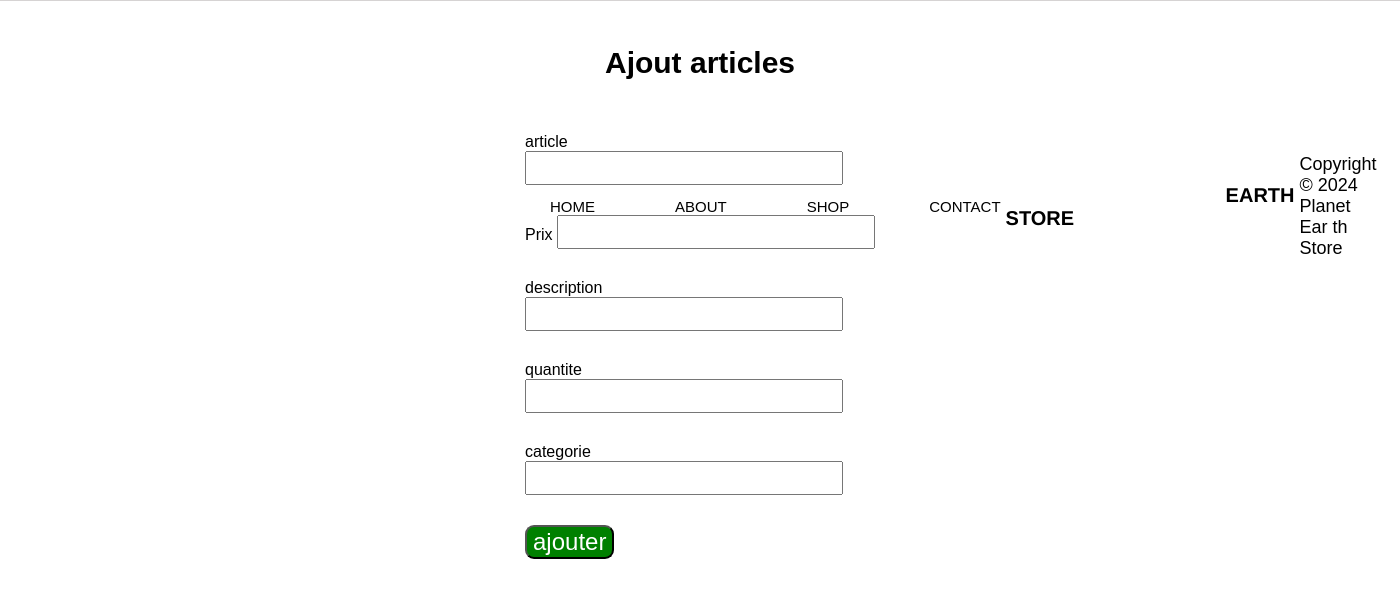
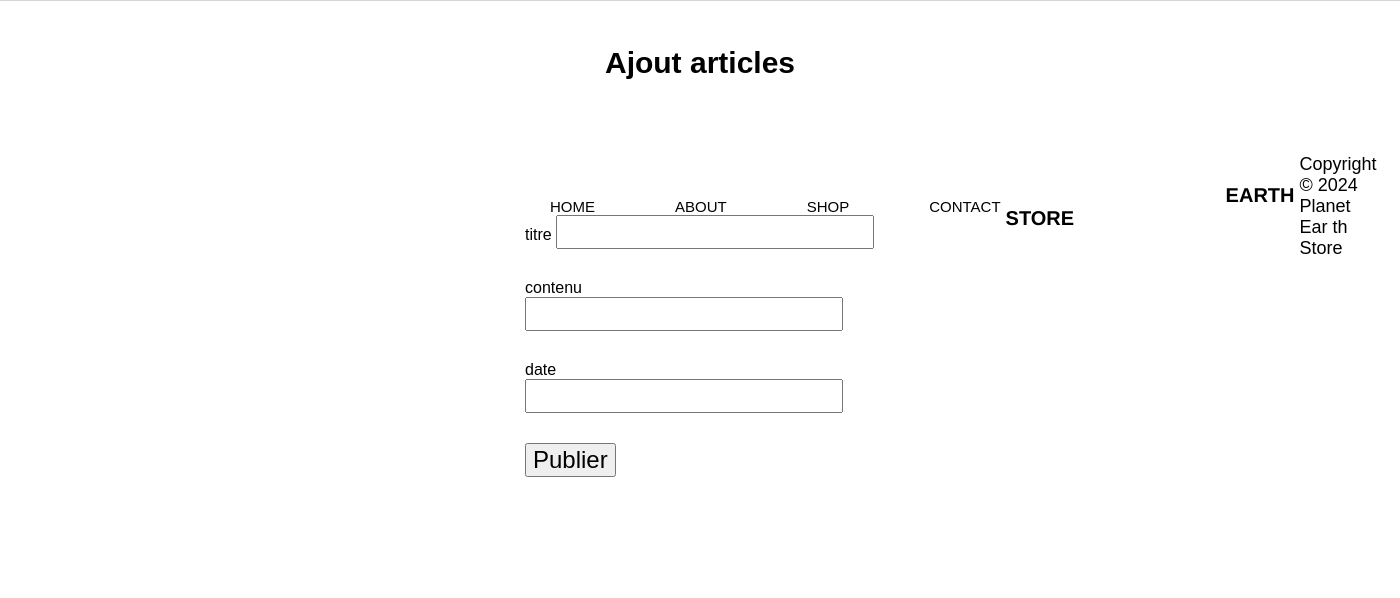
Before and after one commit to sacca19/saccalafia, a PHP site: page /Ajout.php in a window 1400 px wide. Shown: the part 39-637 px from the top of the page. Run offline with PHP 8.4, Linux system fonts and the light colour scheme.

Commit message:
4/03/2024

```diff
--- a/Ajout.php
+++ b/Ajout.php
@@ -37,24 +37,17 @@
     <br><br><br>
     <form method="post"action="traitementajout.php" >
 
-        <label for="nom"> article</label>
-        <input type="text" id="article" name="article" >
+        <label for="nom"> titre</label>
+        <input type="text" id="titre" name="titre" >
         <br>
-        <label for="">Prix</label>
-        <input type="text" id="prix" name="prix">
+        <label for="">contenu</label>
+        <input type="text" id="contenu" name="contenu">
         <br>
-        <label for="">description</label>
-        <input type="text" id="descriptions" name="descriptions">
-        <br>
-
-        <label for="">quantite</label>
-        <input type="text" id="quantite" name="quantite" >
-        <br>
-        <label for="">categorie</label>
-        <input type="text" id="categorie" name="categorie">
+        <label for="">date</label>
+        <input type="text" id="date_publication" name="date_publication">
         <br>
         <div class="btn">
-            <input style="background-color: green; color:white;border-radius:9px " type="submit" value="ajouter" name="ok">
+            <input type="submit" value="Publier" name="ok">
         </div>
     </form>
     </div>
--- a/index.php
+++ b/index.php
@@ -13,7 +13,7 @@ session_start();
 </head>
 <body>
 <header class="index_header">
-<p>Bonjour<br><?php
+<p>Bonjour<?php
                 if(!isset($_SESSION['id'])){
                 echo'vous êtes hors connexion!';
              } else{
```
Also changed, not shown: traitementajout.php (+39 -6 lines).
